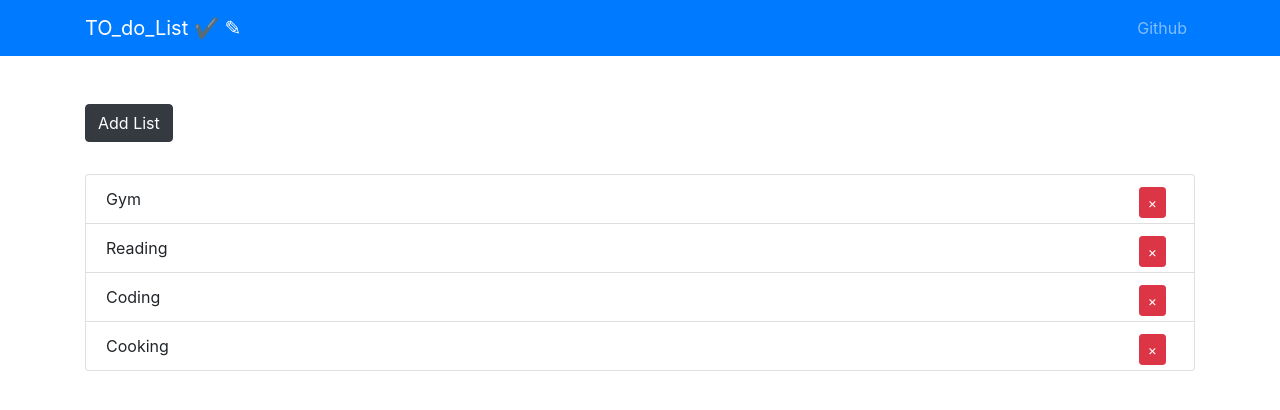
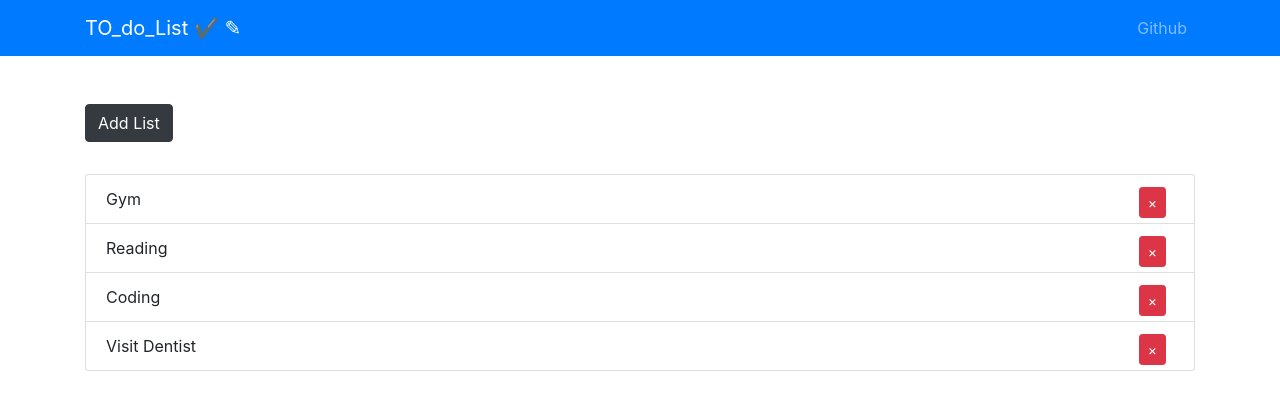
Before and after one commit to GaneshSrambikal/To_do-list, a React (Create React App) app in the folder client/: page / in a window 1280 px wide. Shown: the top 410 px of the page. Built offline with nearby package versions, Linux system fonts and the light colour scheme; the HTML template or start-up script is replaced by a standard one.

Commit message:
added redux

```diff
--- a/client/src/App.js
+++ b/client/src/App.js
@@ -3,14 +3,17 @@ import AppNavbar from './components/AppNavbar';
 import TodoList from './components/TodoList';
 import 'bootstrap/dist/css/bootstrap.min.css';
 import './App.css';
-
+import { Provider } from 'react-redux';
+import store from './store';
 class App extends Component {
   render() {
     return (
-      <div className="App">
-        <AppNavbar />
-        <TodoList />
-      </div>
+      <Provider store={store}>
+        <div className="App">
+          <AppNavbar />
+          <TodoList />
+        </div>
+      </Provider>
     );
   }
 }
--- /dev/null
+++ b/client/src/actions/ListAction.js
@@ -0,0 +1,7 @@
+import { GET_LISTS, ADD_LIST, DELETE_LIST } from './types';
+
+export const getLists = () => {
+    return {
+        type: GET_LISTS
+    };
+};
--- /dev/null
+++ b/client/src/actions/types.js
@@ -0,0 +1,3 @@
+export const GET_LISTS ='GET_LISTS';
+export const ADD_LIST ='ADD_LIST';
+export const DELETE_LIST ='DELETE_LIST';
--- a/client/src/components/TodoList.js
+++ b/client/src/components/TodoList.js
@@ -2,19 +2,19 @@ import React, { Component } from 'react';
 import { Container, ListGroup, ListGroupItem, Button } from 'reactstrap';
 import { CSSTransition, TransitionGroup } from 'react-transition-group';
 import uuid from 'uuid';
+import { connect } from 'react-redux';
+import { getLists } from '../actions/ListAction';
+import PropTypes from 'prop-types';
+
 
 class TodoList extends Component {
-    state = {
-        lists: [
-            { id: uuid(), name: 'Gym' },
-            { id: uuid(), name: 'Reading' },
-            { id: uuid(), name: 'Coding' },
-            { id: uuid(), name: 'Cooking' }
-        ]
-    }
+    componentDidMount() {
+        this.props.getLists();
+    };
 
     render() {
-        const { lists } = this.state;
+
+        const { lists } = this.props.list;
         return (
             <Container>
                 <Button
@@ -58,4 +58,13 @@ class TodoList extends Component {
     }
 }
 
-export default TodoList;
+TodoList.PropTypes = {
+    getLists: PropTypes.func.isRequired,
+    list: PropTypes.object.isRequired
+};
+
+const mapStateToProps = (state) => ({
+    list: state.list
+});
+
+export default connect(mapStateToProps, { getLists })(TodoList);
--- /dev/null
+++ b/client/src/reducers/index.js
@@ -0,0 +1,6 @@
+import { combineReducers } from 'redux';
+import itemReducer from './itemReducer';
+
+export default combineReducers({
+    list: itemReducer
+});
--- /dev/null
+++ b/client/src/reducers/itemReducer.js
@@ -0,0 +1,23 @@
+import uuid from 'uuid';
+import { GET_LISTS, ADD_LIST, DELETE_LIST } from '../actions/types';
+
+const initialState = {
+    lists: [
+        { id: uuid(), name: 'Gym' },
+        { id: uuid(), name: 'Reading' },
+        { id: uuid(), name: 'Coding' },
+        { id: uuid(), name: 'Visit Dentist' }
+    ]
+};
+
+export default function (state = initialState, action) {
+    switch (action.type) {
+        case GET_LISTS:
+            return {
+                ...state
+            }
+        default:
+            return state;
+
+    }
+}
--- /dev/null
+++ b/client/src/store.js
@@ -0,0 +1,14 @@
+import { createStore, applyMiddleware, compose } from 'redux';
+import thunk from 'redux-thunk';
+import rootReducer from './reducers';
+
+const initialState = {};
+
+const middleware = [thunk];
+
+const store = createStore(rootReducer, initialState, compose(
+    applyMiddleware(...middleware),
+    window.__REDUX_DEVTOOLS_EXTENSION__ && window.__REDUX_DEVTOOLS_EXTENSION__()
+));
+
+export default store;
```
